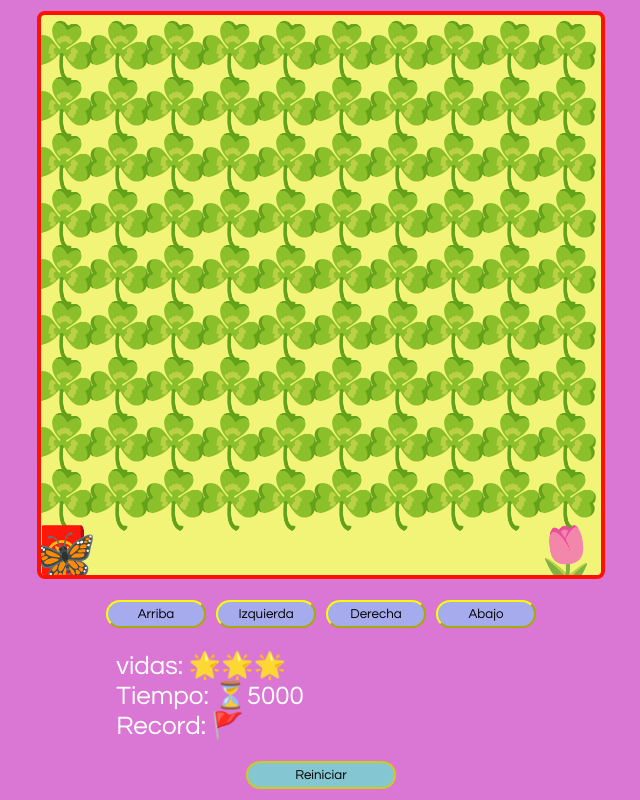
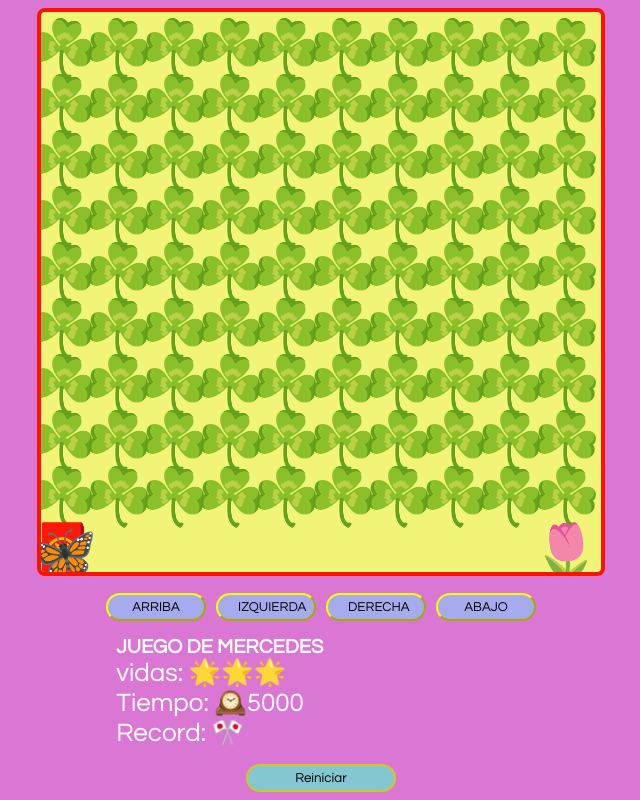
Before and after one commit to mercedesalca/PRACTICA-DE-JUEGO, a plain HTML site: page index.html in a window 1280 px wide. Shown: the whole page, without its empty margins (319-959 px from the left). Drawn offline with Linux system fonts and the light colour scheme.

Commit message:
index.html
index.html

```diff
--- a/index.html
+++ b/index.html
@@ -5,23 +5,24 @@
   <meta http-equiv="X-UA-Compatible" content="IE=edge">
   <meta name="viewport" content="width=device-width, initial-scale=1.0">
   <link rel="stylesheet" href="./styles.css">
-  <title>TPW - Práctica/Canvas</title>
+  <title>TPW - Práctica-MERCEDES</title>
 </head>
 <body>
   <div class="game-container">
     <canvas id="game"></canvas>
 
     <div class="btns">
-      <button id="up">Arriba</button>
-      <button id="left">Izquierda</button>
-      <button id="right">Derecha</button>
-      <button id="down">Abajo</button>
+      <button id="up">ARRIBA</button>
+      <button id="left">IZQUIERDA</button>
+      <button id="right">DERECHA</button>
+      <button id="down">ABAJO</button>
     </div>
 
     <div class="messages">
-      <p>vidas: <span id="lives">🌟,🌟,🌟</span></p>
-      <p>Tiempo: ⏳<span id="time"></span></p>
-      <p>Record: 🚩<span id="record"></span></p>
+      <h1>JUEGO DE MERCEDES</h1>
+      <p>vidas: <span id="lives">❤️,❤️,❤️</span></p>
+      <p>Tiempo: 🕰️<span id="time"></span></p>
+      <p>Record: 🎌<span id="record"></span></p>
       <p id="result"></p>
     </div>
     <div class="btn-reiniciar">
```
